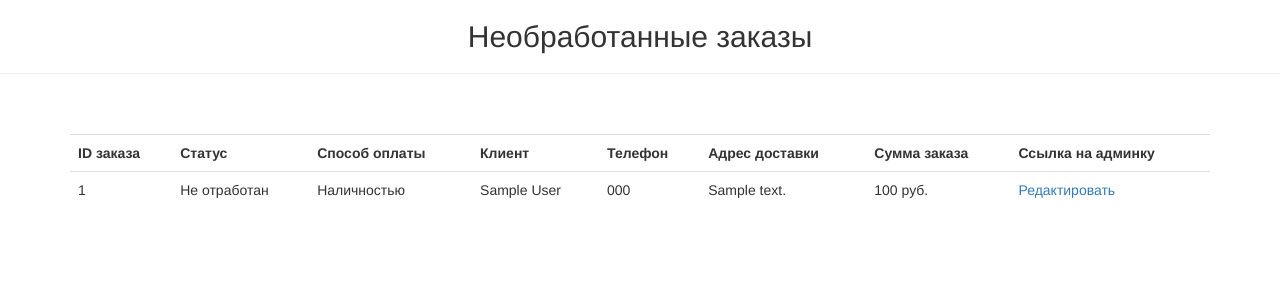
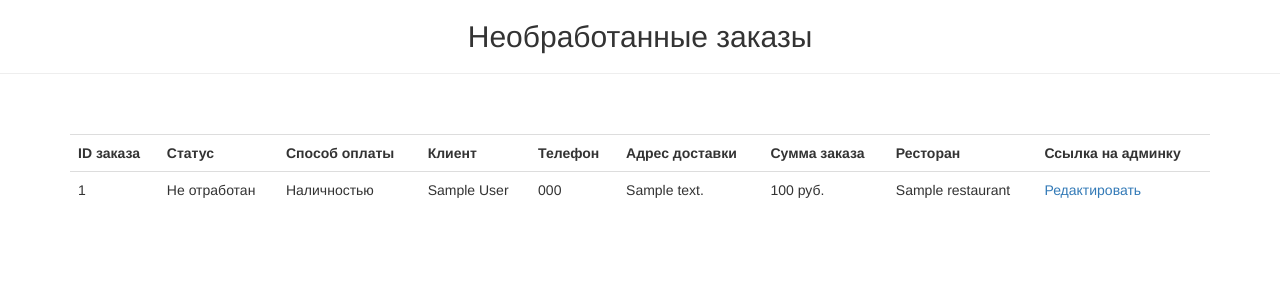
Before and after one commit to 0rcb0n3-lab/star-burger, a Django app: page /manager/orders/ in a window 1280 px wide. Shown: the part 52-352 px from the top of the page. Run offline with Django 3.2, Linux system fonts and the light colour scheme; a user stored in the database is signed in; tables that the repository leaves empty hold one stand-in row (values such as "Sample post"); parts of the project's set-up code (start-up, migrations or seed data) failed here and were passed over; some libraries are stand-ins or nearby versions.

Commit message:
added available restaurants

```diff
--- a/foodcartapp/models.py
+++ b/foodcartapp/models.py
@@ -189,6 +189,14 @@ class Order(models.Model):
         null=True,
         db_index=True,
     )
+    restaurant = models.ForeignKey(
+        Restaurant,
+        verbose_name='ресторан-исполнитель',
+        related_name='orders',
+        on_delete=models.SET_NULL,
+        blank=True,
+        null=True,
+    )
 
     objects = OrderQuerySet.as_manager()
 
--- a/restaurateur/templates/order_items.html
+++ b/restaurateur/templates/order_items.html
@@ -20,6 +20,7 @@
       <th>Телефон</th>
       <th>Адрес доставки</th>
       <th>Сумма заказа</th>
+      <th>Ресторан</th>
       <th>Ссылка на админку</th>
     </tr>
 
@@ -33,6 +34,20 @@
         <td>{{ order.address }}</td>
         <td>{{ order.total_price }} руб.</td>
         <td>
+          {% if order.restaurant %}
+            {{ order.restaurant.name }}
+          {% else %}
+            <details>
+              <summary>Может приготовить</summary>
+              <ul>
+                {% for restaurant in order.available_restaurants %}
+                  <li>{{ restaurant.name }}</li>
+                {% endfor %}
+              </ul>
+            </details>
+          {% endif %}
+        </td>
+        <td>
           <a href="{% url 'admin:foodcartapp_order_change' object_id=order.id %}?next={{ request.path|urlencode }}">Редактировать</a>
         </td>
       </tr>
--- a/restaurateur/views.py
+++ b/restaurateur/views.py
@@ -1,3 +1,5 @@
+from collections import defaultdict
+
 from django import forms
 from django.shortcuts import redirect, render
 from django.views import View
@@ -6,9 +8,10 @@ from django.contrib.auth.decorators import user_passes_test
 
 from django.contrib.auth import authenticate, login
 from django.contrib.auth import views as auth_views
+from django.db.models import Case, When, Value, IntegerField
 
 
-from foodcartapp.models import Product, Restaurant, Order
+from foodcartapp.models import Product, Restaurant, Order, RestaurantMenuItem
 
 
 class Login(forms.Form):
@@ -92,12 +95,41 @@ def view_restaurants(request):
 
 @user_passes_test(is_manager, login_url='restaurateur:login')
 def view_orders(request):
+    status_order = Case(
+        *[
+            When(status=status, then=Value(index))
+            for index, (status, _label) in enumerate(Order.STATUS_CHOICES)
+        ],
+        output_field=IntegerField(),
+    )
+
     orders = (
         Order.objects
         .exclude(status=Order.STATUS_COMPLETED)
         .with_total_price()
+        .select_related('restaurant')
         .prefetch_related('items__product')
+        .annotate(status_order=status_order)
+        .order_by('status_order')
     )
+
+    menu_items = (
+        RestaurantMenuItem.objects
+        .filter(availability=True)
+        .select_related('restaurant', 'product')
+    )
+    restaurants_by_product = defaultdict(set)
+    for menu_item in menu_items:
+        restaurants_by_product[menu_item.product_id].add(menu_item.restaurant)
+
+    order_items = list(orders)
+    for order in order_items:
+        if order.restaurant_id:
+            continue
+        product_ids = {item.product_id for item in order.items.all()}
+        restaurant_sets = [restaurants_by_product.get(product_id, set()) for product_id in product_ids]
+        order.available_restaurants = set.intersection(*restaurant_sets) if restaurant_sets else set()
+
     return render(request, 'order_items.html', {
-        'order_items': orders,
+        'order_items': order_items,
     })
```
Also changed, not shown: foodcartapp/admin.py (+28 -0 lines), foodcartapp/migrations/0045_order_restaurant.py (added).
